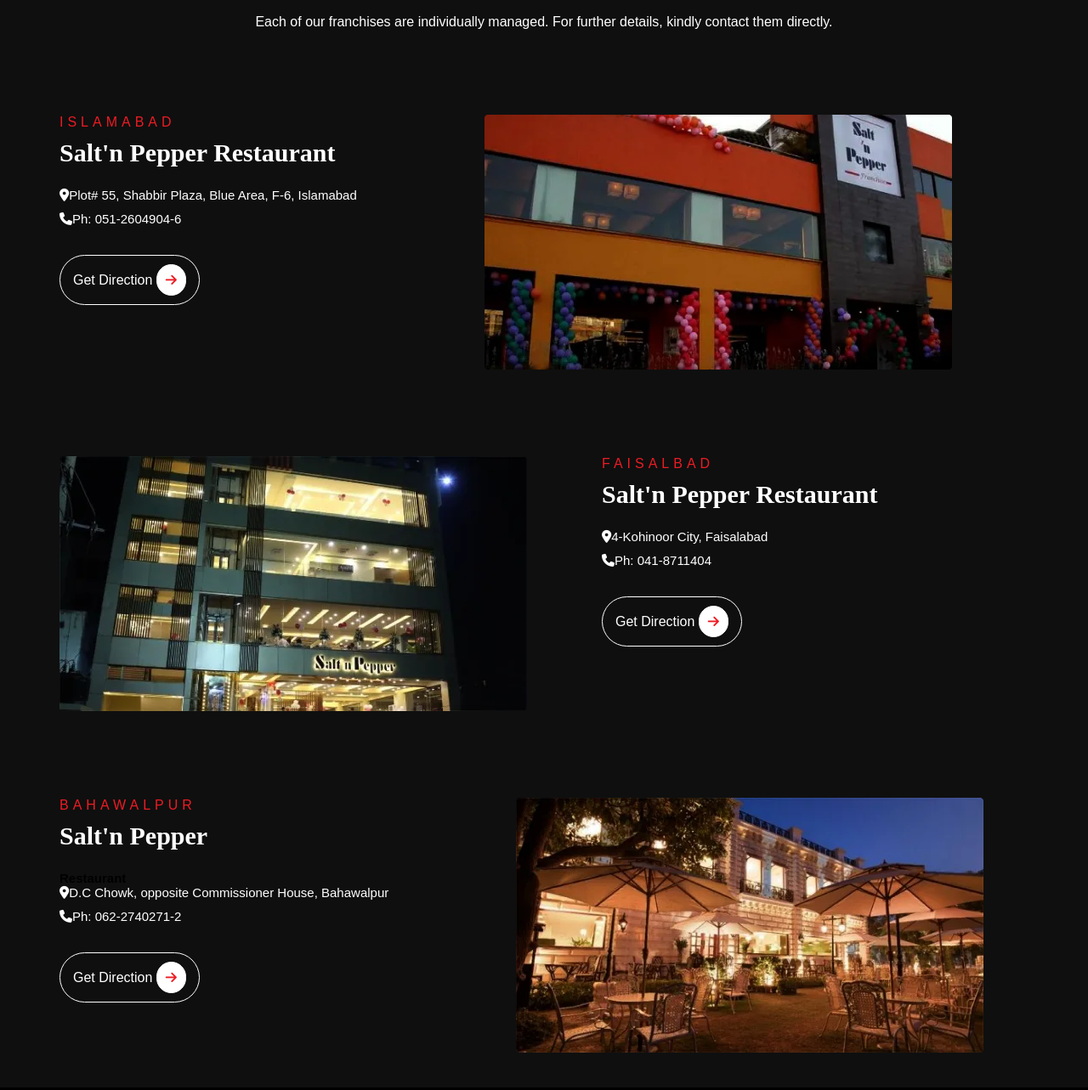
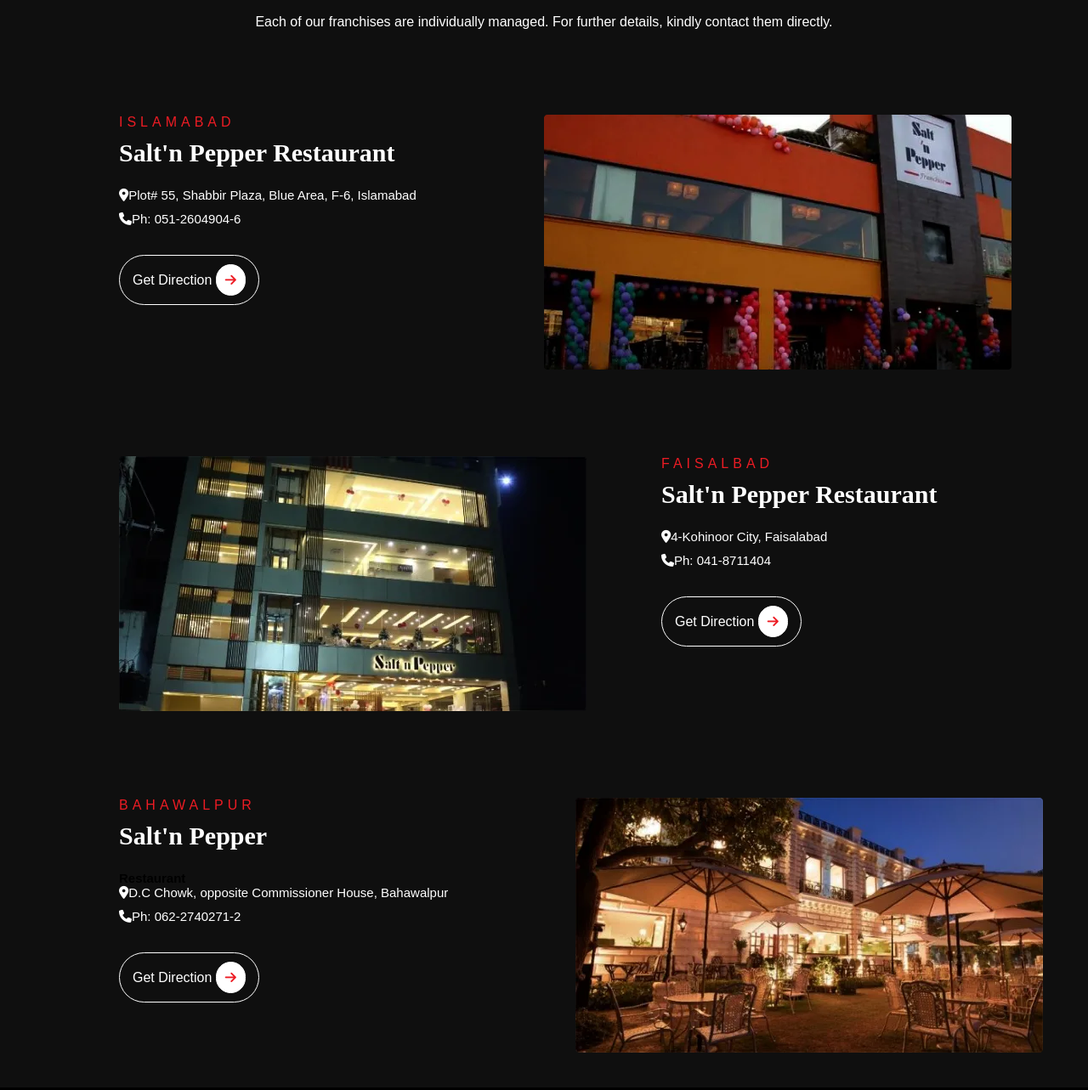
Before and after one commit to Hafiz-Ayan-Hafeez/Salt-and-Pepper, a plain HTML site: page index.html in a window 1280 px wide. Shown: the part 1365-2648 px from the top of the page at 85% size. Drawn offline with Linux system fonts and the light colour scheme.

Commit message:
some changes

```diff
--- a/styles/style.css
+++ b/styles/style.css
@@ -98,6 +98,7 @@
 
 .main-div{
     display: flex;
+    padding-left: 70px;
     gap: 150px;
 }
 
@@ -144,6 +145,7 @@
 
 .main{
     display: flex;
+    padding-left: 70px;
     gap: 350px;
 }
 .pic-2{
@@ -157,6 +159,7 @@
 
 .main-1{
     display: flex;
+    padding-left: 70px;
     gap: 150px;
 }
 .pic-3{
```
